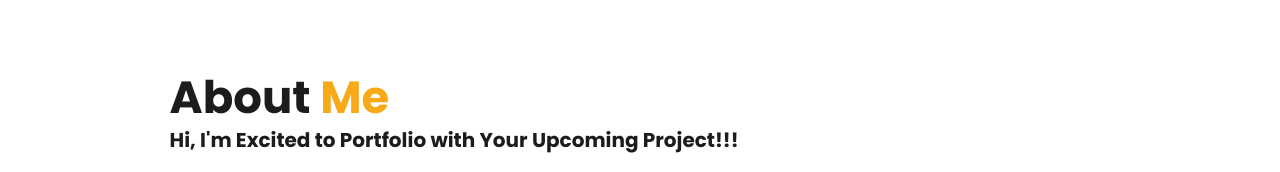
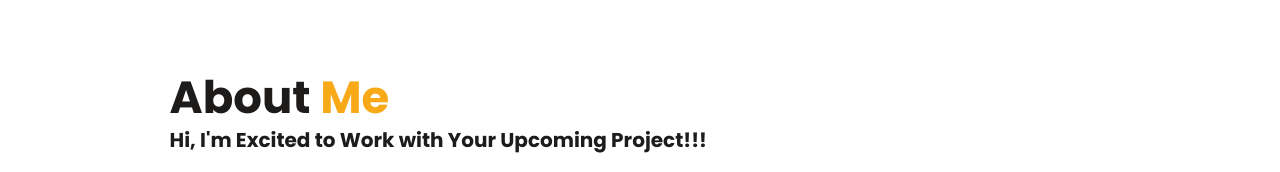
Before and after one commit to Ig-Ronit/InternshipTask1, a plain HTML site: page index.html in a window 1280 px wide. Shown: the part 1040-1212 px from the top of the page. Drawn offline with nearby package versions, Linux system fonts and the light colour scheme.

Commit message:
index.html

```diff
--- a/index.html
+++ b/index.html
@@ -63,7 +63,7 @@
       </div>
       <div class="about-content">
         <h2 class="heading">About <span>Me</span></h2>
-        <h3>Hi, I'm Excited to Portfolio with Your Upcoming Project!!!</h3>
+        <h3>Hi, I'm Excited to Work with Your Upcoming Project!!!</h3>
         <p>
           I earned my degree in Electronics and Telecommunications but my focus
           was on software development. During my studies, I gained a solid
```
